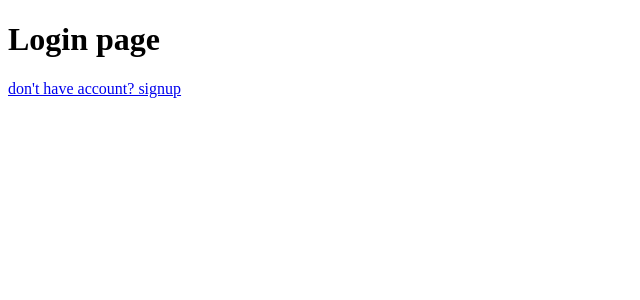
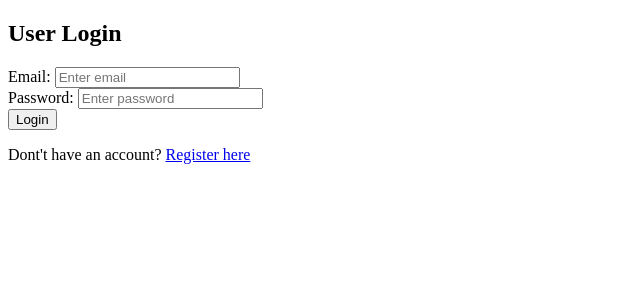
Before and after one commit to quyencanh203/Tutor-web, a Flask app: page /login in a window 1280 px wide. Shown: the top 300 px of the page, without its empty margins (0-640 px from the left). Run offline with Flask 3, Linux system fonts and the light colour scheme; some libraries are stand-ins or nearby versions.

Commit message:
xu ly confict code

```diff
--- /dev/null
+++ b/generate_images/app/app.py
@@ -0,0 +1,75 @@
+
+from flask import Flask, render_template, request, redirect, url_for, session, flash
+from flask_mysqldb import MySQL
+import bcrypt
+
+app = Flask(__name__)
+
+# Required
+app.config["MYSQL_HOST"] = "localhost"
+app.config["MYSQL_PORT"] = 3307
+app.config["MYSQL_USER"] = "root"
+app.config["MYSQL_PASSWORD"] = ""
+app.config["MYSQL_DB"] = "users_system"
+app.config["SECRET_KEY"] = 'secret_key'
+# # Extra configs, optional:
+# app.config["MYSQL_CURSORCLASS"] = "DictCursor"
+# app.config["MYSQL_CUSTOM_OPTIONS"] = {"ssl": {"ca": "/path/to/ca-file"}}  # https://mysqlclient.readthedocs.io/user_guide.html#functions-and-attributes
+
+mysql = MySQL(app)
+
+@app.route('/')
+def home():
+    return render_template('index.html')
+
+@app.route('/login', methods=['GET', 'POST'])
+def login():
+    if request.method == 'POST':
+        email = request.form['email']
+        password = request.form['password'].encode('utf-8')
+
+        cur = mysql.connection.cursor()
+        cur.execute("SELECT * FROM users WHERE email = %s", (email,))
+        user = cur.fetchone()
+        cur.close()
+
+        if user and bcrypt.checkpw(password, user[3].encode('utf-8')):  # Truy cập mật khẩu thông qua chỉ số
+           session['loggedin'] = True
+           session['id'] = user[0]  # Truy cập id thông qua chỉ số
+           session['name'] = user[1]  # Truy cập tên thông qua chỉ số
+           flash('Logged in successfully!', 'success')
+           return redirect(url_for('home'))
+        else:
+            flash('Incorrect email or password', 'danger')
+            return render_template('login.html')
+
+    return render_template('login.html')
+
+@app.route('/register', methods=['GET', 'POST'])
+def register():
+    if request.method == 'POST':
+        name = request.form['name']
+        email = request.form['email']
+        password = request.form['password'].encode('utf-8')
+        hashed_password = bcrypt.hashpw(password, bcrypt.gensalt()).decode('utf-8')
+
+        cur = mysql.connection.cursor()
+        cur.execute("INSERT INTO users (name, email, password) VALUES (%s, %s, %s)", (name, email, hashed_password))
+        mysql.connection.commit()
+        cur.close()
+
+        flash('Registered successfully! You can now login.', 'success')
+        return redirect(url_for('login'))
+
+    return render_template('register.html')
+
+@app.route('/logout')
+def logout():
+    session.pop('loggedin', None)
+    session.pop('id', None)
+    session.pop('name', None)
+    flash('Logged out successfully!', 'success')
+    return redirect(url_for('login'))
+
+if __name__ == '__main__':
+    app.run('0.0.0.0', '5000', debug=True)
--- a/generate_images/app/run.py
+++ /dev/null
@@ -1,24 +0,0 @@
-
-from flask import Flask, render_template
-from flask_sqlalchemy import SQLAlchemy
-from flask_login import UserMixin
-
-app = Flask(__name__)
-db = SQLAlchemy(app)
-app.config["SQLALCHEMY_DATABASE_URI"] = "sqlite:///project.db"
-app.config['SECRET_KEY'] = 'thisisasecretkey'
-
-@app.route('/')
-def home():
-   return render_template('index.html')
-
-@app.route('/login')
-def login():
-   return render_template('login.html')
-
-@app.route('/register')
-def register():
-   return render_template('register.html')
-
-if __name__ == '__main__':
-   app.run('0.0.0.0', '5000', debug = True)
--- a/generate_images/app/templates/login.html
+++ b/generate_images/app/templates/login.html
@@ -6,8 +6,23 @@
     <title>Document</title>
 </head>
 <body>
-    <h1>Login page</h1>
-    <a href="{{url_for('register')}}">don't have account? signup</a><br>
-
-</body>
+  <div class="container">
+    <h2>User Login</h2>
+    <form action="{{ url_for('login') }}" method="post">
+        {% if mesage is defined and mesage %}
+        <div class="alert alert-warning">{{ mesage }}</div>
+      {% endif %}
+      <div class="form-group">
+        <label for="email">Email:</label>
+        <input type="email" class="form-control" id="email" name="email" placeholder="Enter email" name="email">
+      </div>
+      <div class="form-group">
+        <label for="pwd">Password:</label>
+        <input type="password" class="form-control" id="password" name="password" placeholder="Enter password" name="pswd">
+      </div>
+      <button type="submit" class="btn btn-primary">Login</button>
+      <p class="bottom">Dont't have an account?  <a class="bottom" href="{{url_for('register')}}"> Register here</a></p>
+    </form>
+  </div>
+  </body>
 </html>
```
Also changed, not shown: generate_images/app/templates/register.html (+23 -3 lines).
